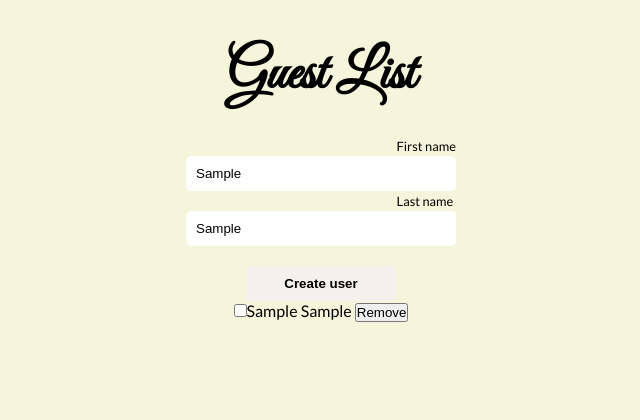
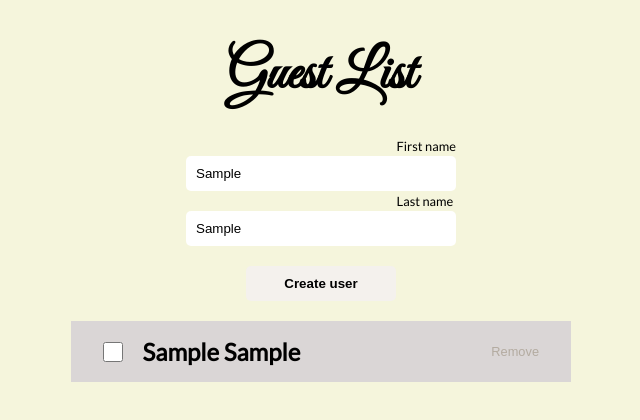
Before and after one commit to irabruce10/react-guest-list, a React app: page / in a window 1280 px wide. Both pictures are taken after typing "Sample", "Sample" into the empty fields and a click on the button "Create user". Shown: the top 420 px of the page, without its empty margins (319-959 px from the left). Built offline with nearby package versions, Linux system fonts and the light colour scheme; no server answers.

Commit message:
Adding css style

```diff
--- a/src/App.js
+++ b/src/App.js
@@ -112,8 +112,13 @@ export default function App() {
       ) : (
         guest.map((user) => {
           return (
-            <div key={`user-${user.id}`} data-test-id="guest">
-              <div>
+            <div
+              key={`user-${user.id}`}
+              data-test-id="guest"
+              className={styles.guest_list}
+            >
+              <ul>
+                <li>
                   <input
                     disabled={isLoading}
                     type="checkbox"
@@ -121,7 +126,11 @@ export default function App() {
                     onChange={() => handleChecked(user.id)}
                     aria-label={`${user.firstName} ${user.lastName} attending ${user.attending}`}
                   />
-                {user.firstName} {user.lastName}{' '}
+
+                  <h2>
+                    {user.firstName} {user.lastName}
+                  </h2>
+
                   <button
                     aria-label={`Remove ${user.firstName} ${user.lastName}`}
                     onClick={() => handleDelete(user.id)}
@@ -129,7 +138,8 @@ export default function App() {
                   >
                     Remove
                   </button>
-              </div>
+                </li>
+              </ul>
             </div>
           );
         })
--- a/src/App.module.scss
+++ b/src/App.module.scss
@@ -66,7 +66,48 @@ body {
       }
     }
   }
+  .guest_list {
+    width: 500px;
+    margin: auto;
 
+    h2 {
+      width: 400px;
+      display: flex;
+    }
+
+    ul {
+      list-style-type: none;
+      margin-top: 20px;
+
+      li {
+        margin-bottom: 10px;
+        display: flex;
+        align-items: center;
+        background: #dad6d6;
+        padding: 1em 2em;
+
+        input {
+          margin-right: 1.5em;
+          width: 1.4rem;
+          height: 1.4rem;
+        }
+
+        button {
+          background: none;
+          border: none;
+          color: rgb(179, 171, 160);
+          font-size: 0.8em;
+          cursor: pointer;
+          display: flex;
+          justify-content: flex-start;
+
+          &:hover {
+            color: white; // Change the color on hover
+          }
+        }
+      }
+    }
+  }
   // @media (max-width: 768px) {
   //   header form {
   //     flex-direction: column;
```
Lines whose indentation alone changed are shown as unchanged.
